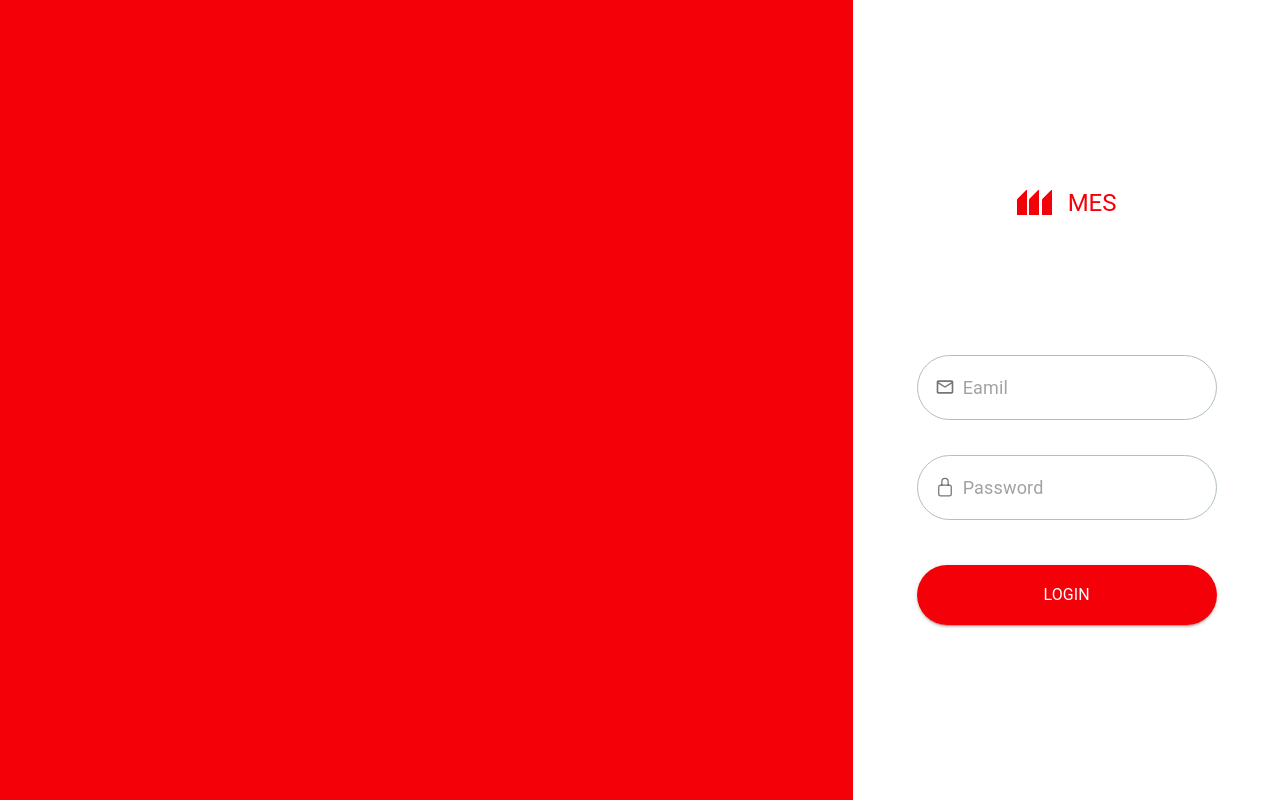
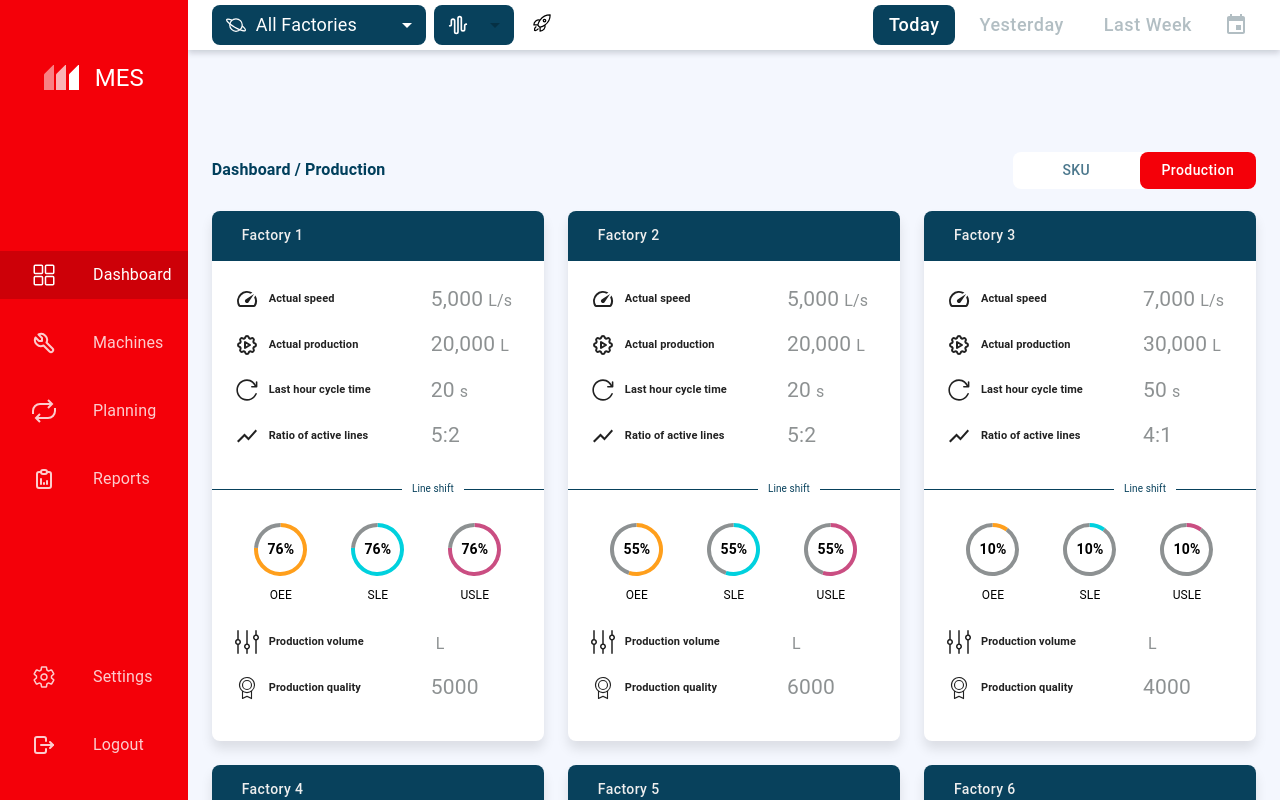
Before and after one commit to AhmedMstafa/factory-mes-dashboard, a React (Vite) app: page /dashboard/production in a window 1280 px wide. Before the commit this address led to /login. Built offline with nearby package versions, Linux system fonts and the light colour scheme.

Commit message:
Edit home page

```diff
--- a/package.json
+++ b/package.json
@@ -22,7 +22,6 @@
     "react": "^18.3.1",
     "react-dom": "^18.3.1",
     "react-icons": "^5.4.0",
-    "react-redux": "^9.2.0",
     "react-router-dom": "^7.1.3"
   },
   "devDependencies": {
--- a/src/App.jsx
+++ b/src/App.jsx
@@ -8,8 +8,7 @@ import Reports from './pages/reports/Reports.jsx';
 import Settings from './pages/settings/Settings.jsx';
 import Login from './pages/login/Login.jsx';
 import { getCustomTheme } from './Theme';
-import { useMemo } from 'react';
-import { useSelector } from 'react-redux';
+import { useMemo, useState } from 'react';
 import Production from './pages/dashboard/production/Production.jsx';
 import Factory from './pages/dashboard/factory/Factory.jsx';
 import Line from './pages/dashboard/line/Line.jsx';
@@ -42,8 +41,7 @@ const router = createBrowserRouter([
 ]);
 
 export default function App() {
-  // @ts-ignore
-  const currentTheme = useSelector((state) => state.theme.value);
+  const [currentTheme] = useState('light');
   const myTheme = useMemo(
     () => createTheme(getCustomTheme(currentTheme)),
     [currentTheme]
--- a/src/main.jsx
+++ b/src/main.jsx
@@ -2,13 +2,9 @@ import { StrictMode } from 'react';
 import { createRoot } from 'react-dom/client';
 import './index.css';
 import App from './App.jsx';
-import store from './store';
-import { Provider } from 'react-redux';
 
 createRoot(document.getElementById('root')).render(
   <StrictMode>
-    <Provider store={store}>
-      <App />
-    </Provider>
+    <App />
   </StrictMode>
 );
--- a/src/pages/home/Home.jsx
+++ b/src/pages/home/Home.jsx
@@ -1,5 +1,5 @@
-import { useEffect, useState } from 'react';
-import { Outlet, useNavigate } from 'react-router-dom';
+import { useState } from 'react';
+import { Outlet } from 'react-router-dom';
 import Box from '@mui/material/Box';
 import SideBar from '../../components/SideBar';
 import Header from '../../components/Header';
@@ -7,18 +7,10 @@ import { Stack } from '@mui/material';
 
 export default function Home() {
   const [open, toggleOpen] = useState(true);
-  const navigate = useNavigate();
 
   function handleDrawerOpen(openOrClose) {
     toggleOpen(openOrClose);
   }
-
-  useEffect(() => {
-    if (!localStorage.getItem('auth')) {
-      navigate('/login');
-      return;
-    }
-  }, []);
 
   return (
     <Box
--- a/src/pages/login/FormLogin.jsx
+++ b/src/pages/login/FormLogin.jsx
@@ -17,7 +17,7 @@ export default function FormLogin() {
     if (localStorage.getItem('auth')) {
       navigate('/dashboard/production');
     }
-  }, []);
+  });
 
   function handleSubmit(event) {
     event.preventDefault();
--- a/src/store/index.js
+++ /dev/null
@@ -1,8 +0,0 @@
-import { configureStore } from '@reduxjs/toolkit';
-import { themeReducer } from './themeSlice';
-
-export default configureStore({
-  reducer: {
-    theme: themeReducer,
-  },
-});
--- a/src/store/themeSlice.js
+++ /dev/null
@@ -1,15 +0,0 @@
-import { createSlice } from '@reduxjs/toolkit';
-
-export const themeSlice = createSlice({
-  name: 'theme',
-  initialState: {
-    value: 'light',
-  },
-  reducers: {
-    changeTheme: (state, action) => {
-      state.value = action.payload;
-    },
-  },
-});
-
-export const { actions: themeAction, reducer: themeReducer } = themeSlice;
```
Also changed, not shown: 1 other file (tests, documents, lock files or other folders).
